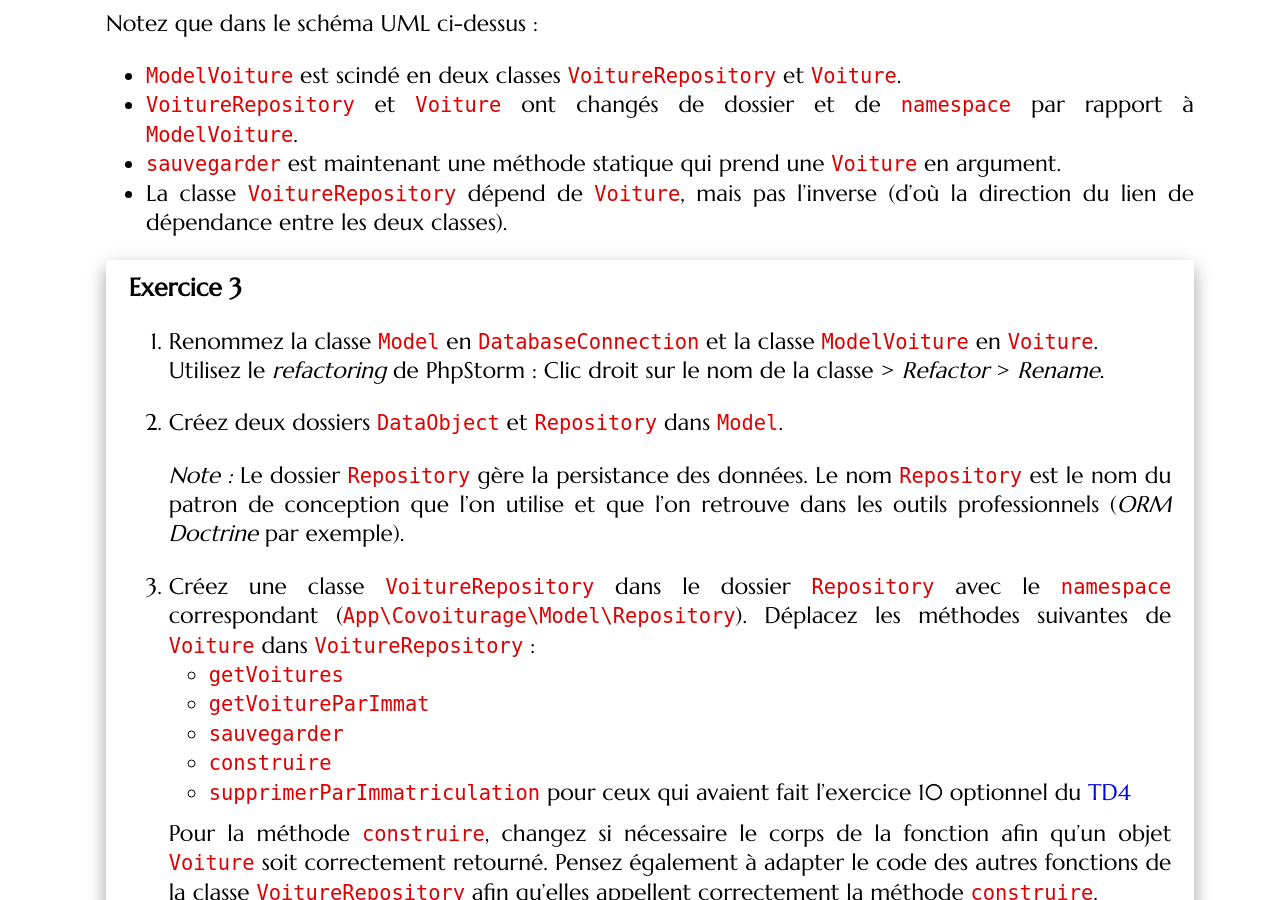
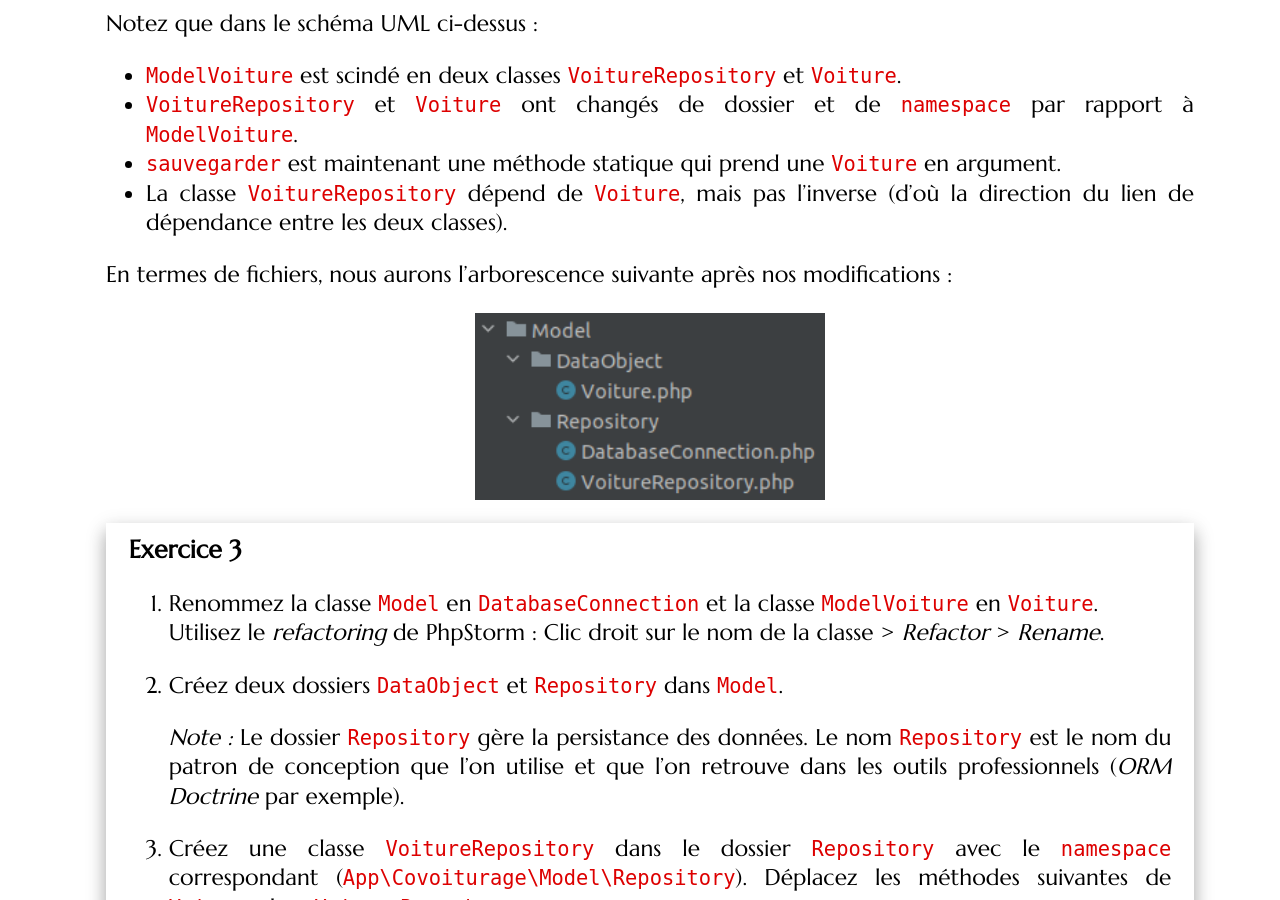
Before and after one commit to romainlebreton/R3.01-DeveloppementWeb, a Jekyll site: the page built from tutorials/tutorial6.md, in a window 1280 px wide and 900 px high, scrolled down 2716 px. Built offline with Jekyll 4.4.1, drawn with Linux system fonts in a browser that asks for light colours; some web fonts are replaced; grey boxes are pictures that could not be loaded.

Commit message:
Image fichiers après refactoring Model

```diff
--- a/tutorials/tutorial6.md
+++ b/tutorials/tutorial6.md
@@ -131,6 +131,10 @@ Notez que dans le schéma UML ci-dessus :
 * La classe `VoitureRepository` dépend de `Voiture`, mais pas l'inverse
 (d'où la direction du lien de dépendance entre les deux classes).
 
+En termes de fichiers, nous aurons l'arborescence suivante après nos modifications :
+
+<img alt="Nouvelle organisation du dossier Model"
+src="{{site.baseurl}}/assets/TD6/listeFichiers.png" style="margin-left:auto;margin-right:auto;display:block;" width=350>
 
 
 <div class="exercise">
```
Also changed, not shown: assets/TD6/listeFichiers.png (added).
